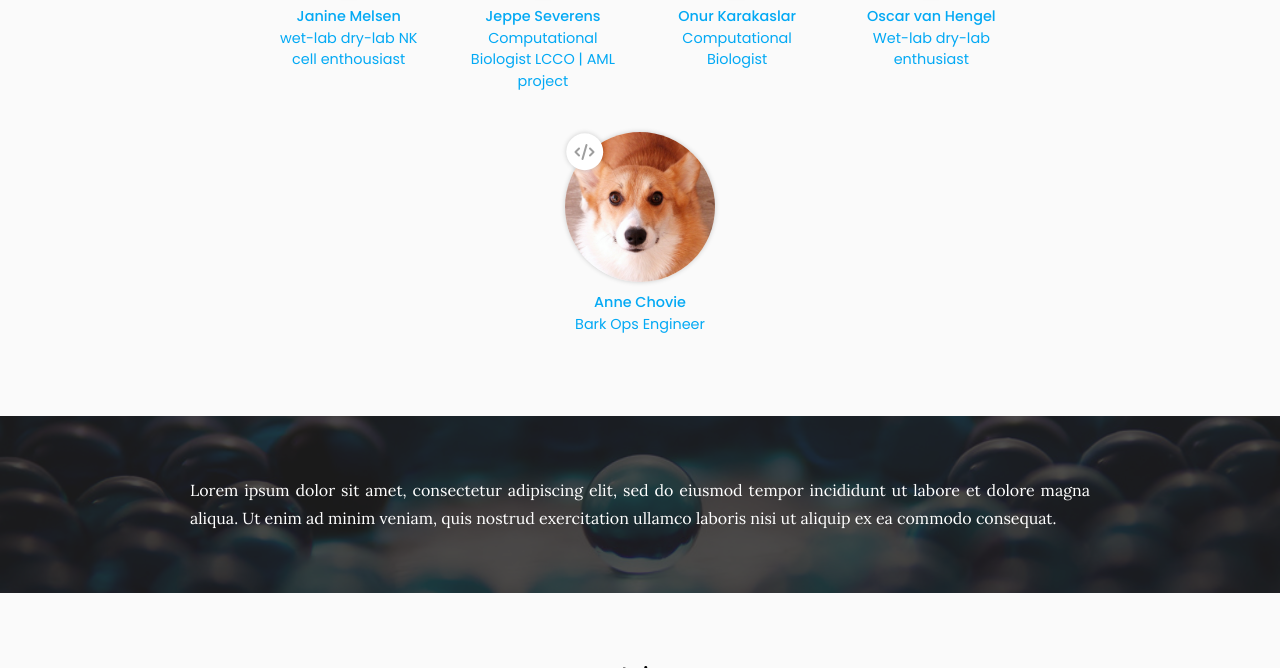
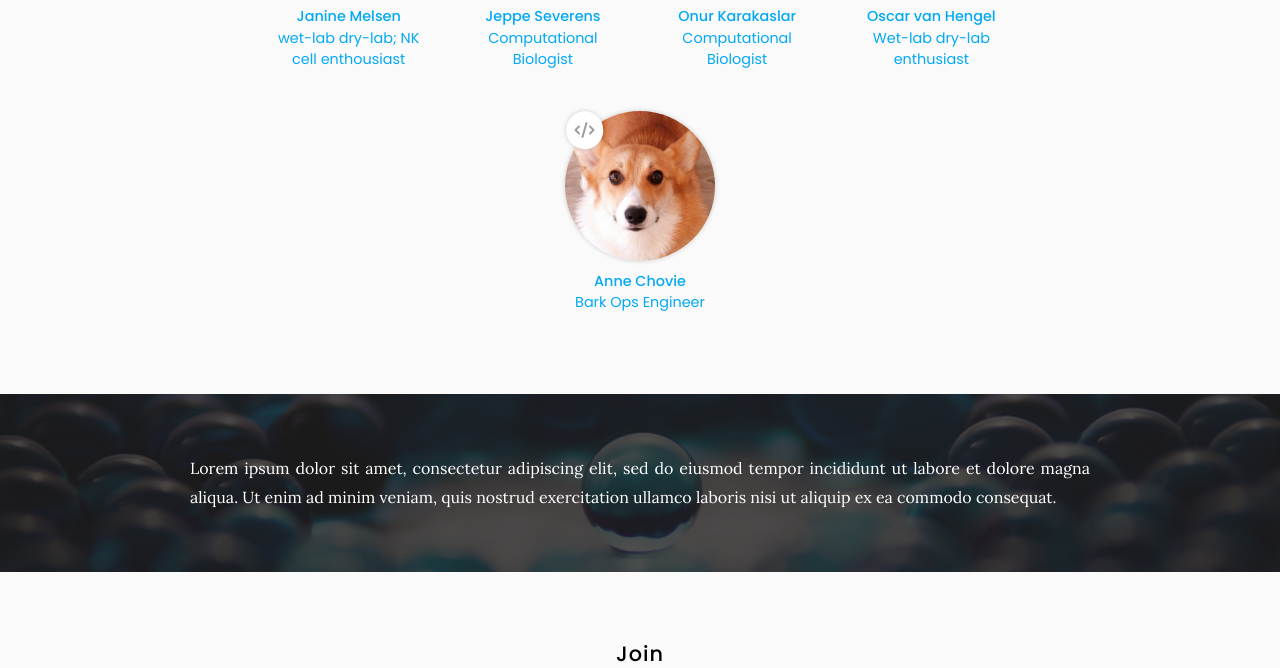
Before and after one commit to vandenakkerlab/vandenakkerlab.github.io, a Jekyll site: the page built from team/index.md, in a window 1280 px wide and 900 px high, scrolled down 699 px, cut to the strip 232-900 px from the top of the window. Built offline with Jekyll 4.4.1, drawn with Linux system fonts in a browser that asks for light colours.

Commit message:
added lab members

```diff
--- a/_members/jeppe-severens.md
+++ b/_members/jeppe-severens.md
@@ -1,7 +1,7 @@
 ---
 name: Jeppe Severens
 image: images/jsev.jpg
-description: Computational Biologist LCCO | AML project
+description: Computational Biologist
 role: phd
 aliases:
   - J. Severens
```
Also changed, not shown: _members/janine-melsen.md (+1 -1 lines).
